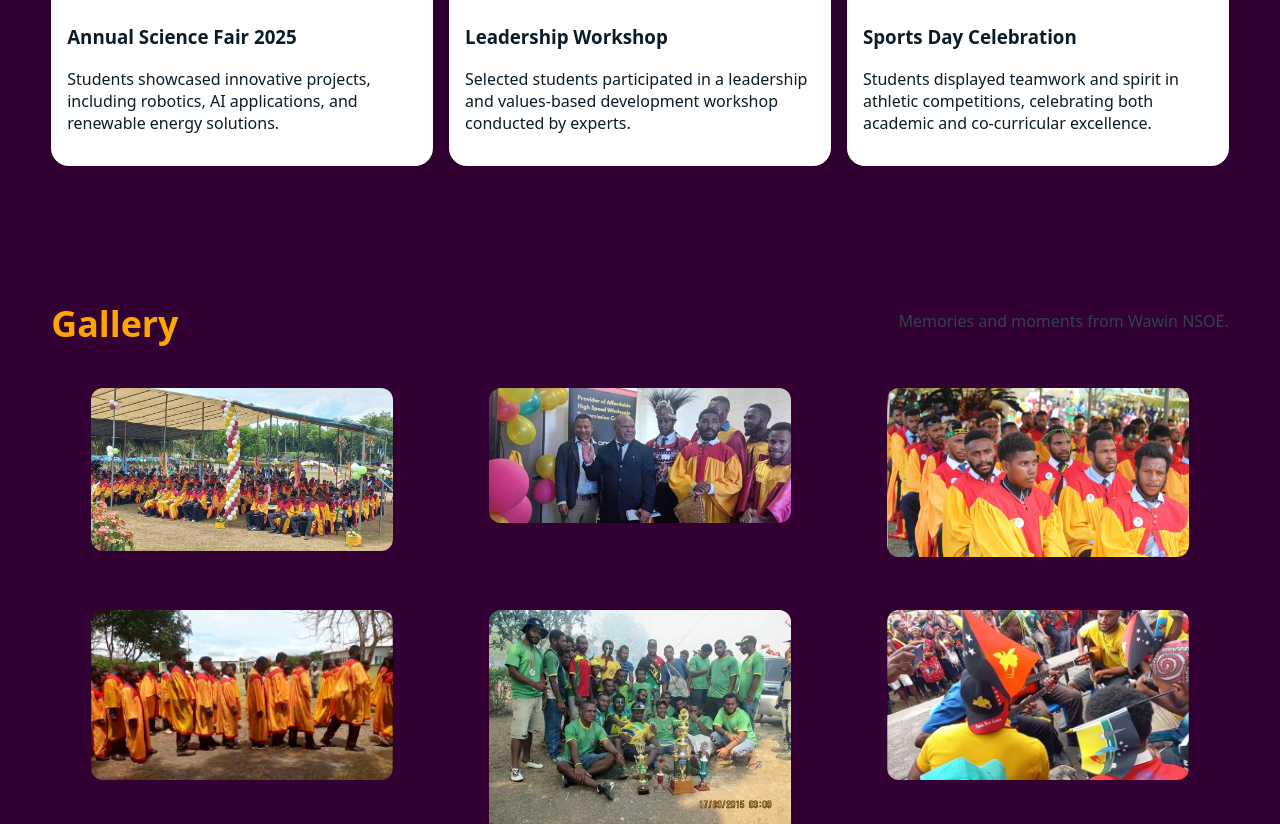
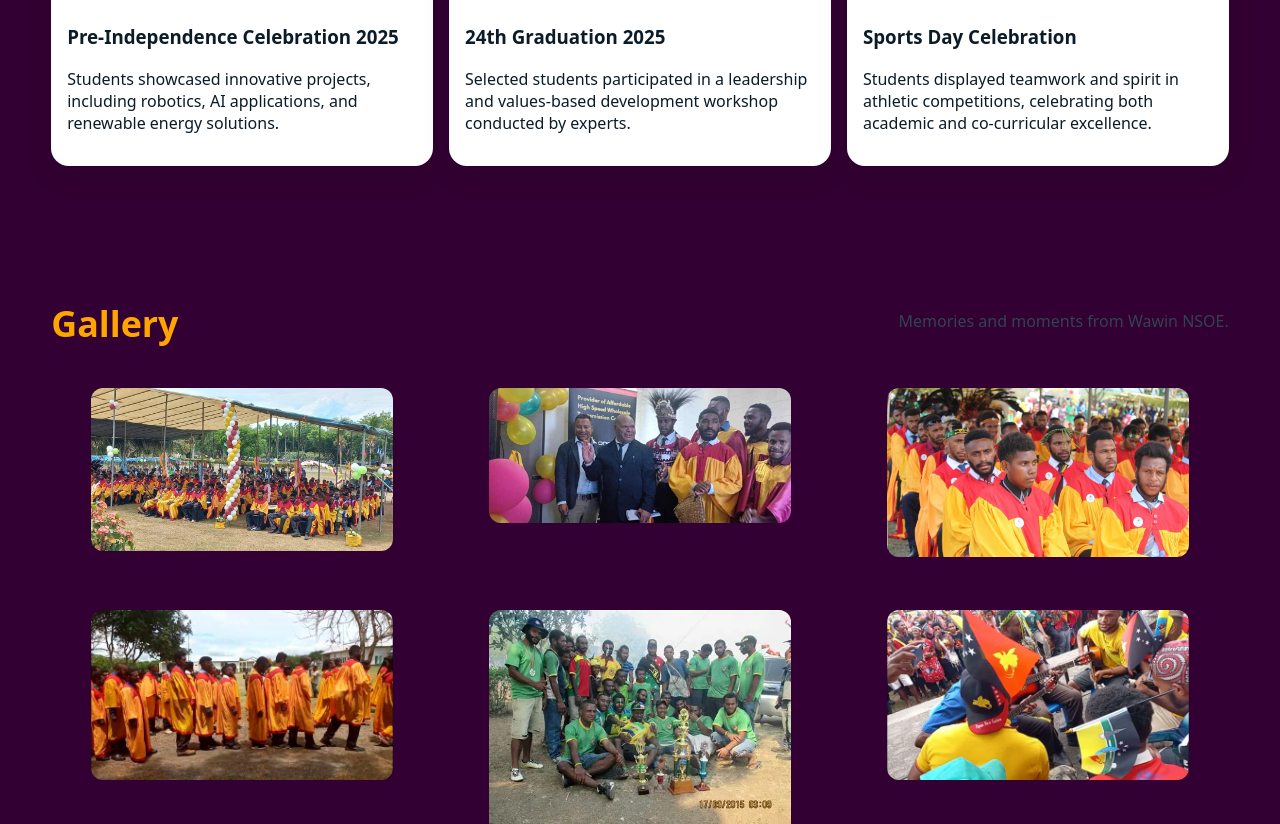
Before and after one commit to wawinnsoe76-cell/wnsoe-site, a plain HTML site: page index.html in a window 1280 px wide. Shown: the part 3005-3829 px from the top of the page. Drawn offline with Linux system fonts and the light colour scheme.

Commit message:
Update index.html

```diff
--- a/index.html
+++ b/index.html
@@ -253,12 +253,12 @@
       <div class="grid news">
         <article class="card">
           <img src="assets/gallery1.jpg" alt="Science Fair at Wawin NSOE">
-          <h3>Annual Science Fair 2025</h3>
+          <h3>Pre-Independence Celebration 2025</h3>
           <p>Students showcased innovative projects, including robotics, AI applications, and renewable energy solutions.</p>
         </article>
         <article class="card">
           <img src="assets/gallery2.jpg" alt="Leadership Workshop">
-          <h3>Leadership Workshop</h3>
+          <h3>24th Graduation 2025</h3>
           <p>Selected students participated in a leadership and values-based development workshop conducted by experts.</p>
         </article>
         <article class="card">
```
